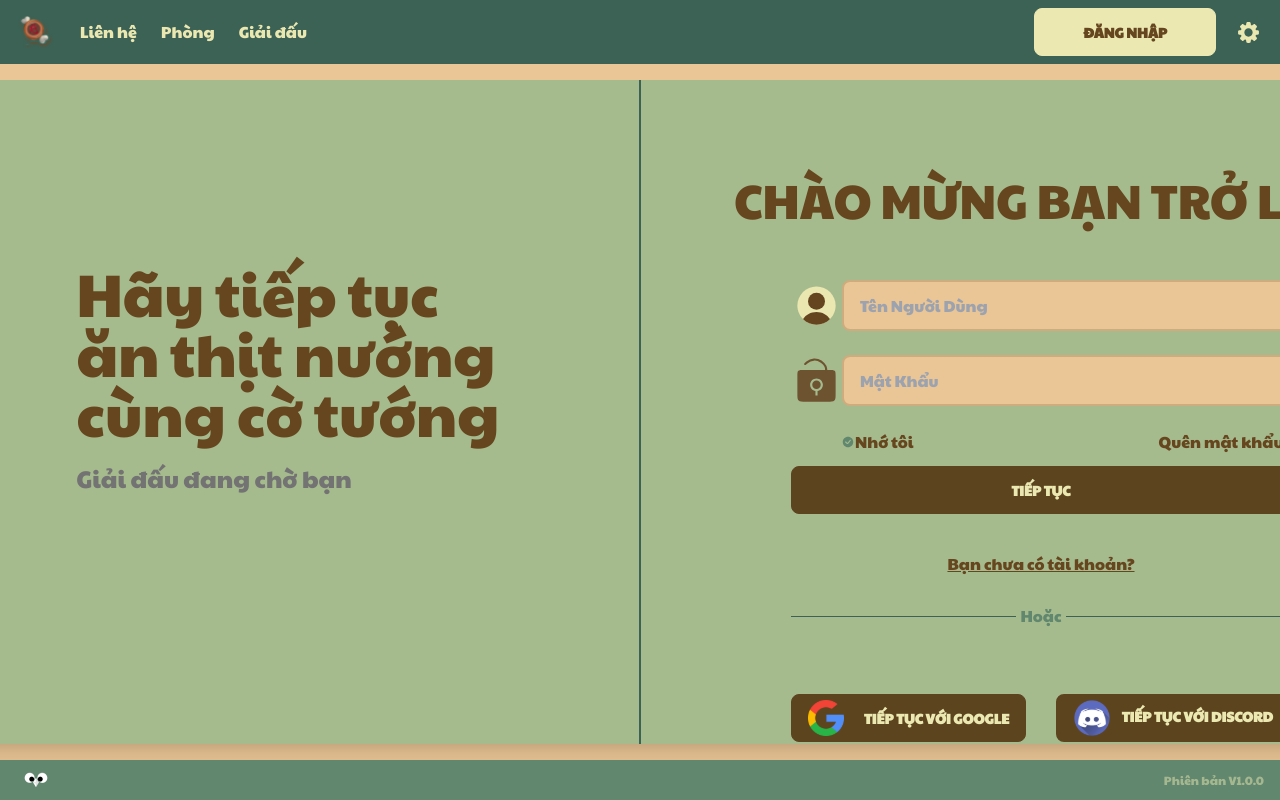
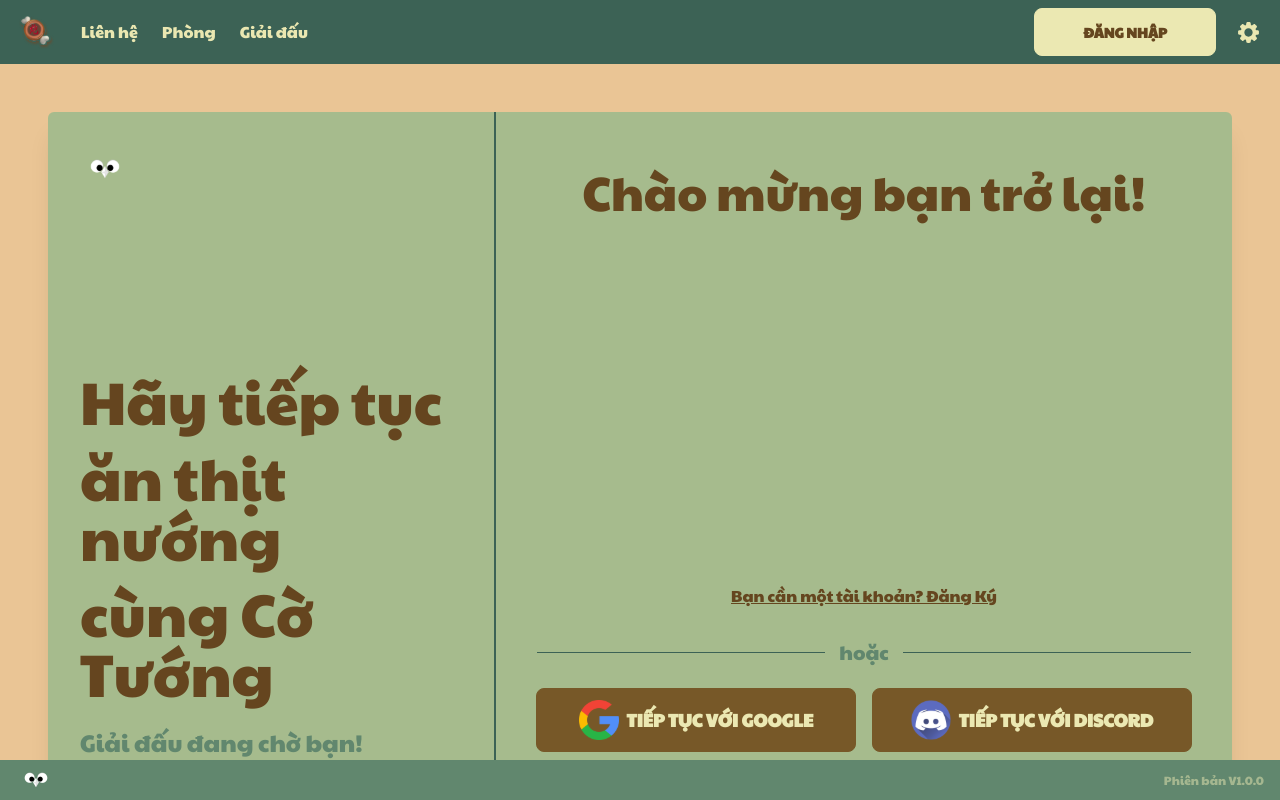
Before and after one commit to Owlvernyte/cotuong-frontend, a Next.js app: page /signin in a window 1280 px wide. Built offline with nearby package versions, Linux system fonts and the light colour scheme.

Commit message:
refactor(auth): create AuthCard and test in signin page

```diff
--- a/app/(basic)/signin/page.tsx
+++ b/app/(basic)/signin/page.tsx
@@ -1,116 +1,127 @@
-'use client'
-import Link from 'next/link'
-import React from 'react'
+"use client"
+import AuthCard from "@/components/auth/AuthCard"
+import Link from "next/link"
+import React from "react"
 
 export default function SignIn() {
-    return (
-        <div className="w-full h-full flex justify-center items-center py-2">
-            <div className="h-full bg-bamboo-200 rounded-md shadow-xl flex">
-                <div className="w-[100px] h-full flex flex-col justify-between">
-                    <div className="w-[51px] h-[51px] ">
-                        <img
-                            className="w-[51px] h-[51px]"
-                            src="/nyte2.svg"
-                            alt="nyte"
-                        />
-                    </div>
-                    <div className="w-[100px] h-[30px] text-center text-orange-200 text-xs font-normal p-[30px]">
-                        cotuong.nyte.tk
-                    </div>
-                </div>
-                <div className="w-[700px] h-full flex flex-col items-center justify-center">
-                    <p className="w-[425px] h-[200px] text-yellow-900 text-6xl font-normal ">
-                        Hãy tiếp tục <br />
-                        ăn thịt nướng <br />
-                        cùng cờ tướng
-                    </p>
-                    <p className="w-[425px] h-[100px] text-neutral-500 text-2xl font-normal self-center ">
-                        Giải đấu đang chờ bạn
-                    </p>
-                </div>
-                <div className="w-[2px] h-full rotate-180 origin-center border-1 bg-[#3c6255] solid"></div>
-                <div className="w-[800px] h-full relative flex  items-center flex-col box-border justify-between">
-                    <h1 className="text-center text-yellow-900 text-5xl font-normal inline-block pt-24 pb-14">
-                        CHÀO MỪNG BẠN TRỞ LẠI!
-                    </h1>
-                    <div className="flex flex-col justify-start w-[500px] grow">
-                        <div className="pb-6 flex justify-start w-full ">
-                            <img
-                                className="w-[51px] h-[51px]"
-                                src="/icons/primary/User_cicrle_duotone.svg"
-                                alt="nyte"
-                            />
-                            <input
-                                type="text"
-                                placeholder="Tên Người Dùng"
-                                className="h-[51px] grow input input-bordered border-solid border-2 border-bamboo-500"
-                            />
-                        </div>
-                        <div className="pb-6 flex justify-center">
-                            <img
-                                className="w-[51px] h-[51px]"
-                                src="/icons/Pass_word.svg"
-                                alt="nyte"
-                            />
-                            <input
-                                type="text"
-                                placeholder="Mật Khẩu"
-                                className="h-[51px] grow input input-bordered w-full  border-solid border-2 border-bamboo-500 "
-                            />
-                        </div>
-                        <div className="w-[500px] flex justify-between pb-[12px] pl-[50px]">
-                            <p className="flex w-[80px]">
-                                <img
-                                    className="w-[14px] h-[16px] self-center"
-                                    src="/icons/check.svg"
-                                    alt="nyte"
-                                />
-                                Nhớ tôi
-                            </p>
-                            <p>Quên mật khẩu?</p>
-                        </div>
-                        <div className="pb-6 mx-auto w-[500px]">
-                            <button className="btn btn-active btn-accent w-full">
-                                Tiếp Tục
-                            </button>
-                        </div>
-                        <div className="w-[500px]">
-                            <div className="text-center py-3.5">
-                                <Link href={`/signup`} className="link">
-                                    {'Bạn chưa có tài khoản?'}
-                                </Link>
-                            </div>
-                            <div className="flex items-center">
-                                <div className="w-[225px] h-[1px] rotate-180 origin-center border-1 bg-[#3c6255] solid"></div>
-                                <p className="w-[50px] text-center py-3.5 text-bamboo-300 inline-block">
-                                    Hoặc
-                                </p>
-                                <div className="w-[225px] h-[1px] rotate-180 origin-center border-1 bg-[#3c6255] solid"></div>
-                            </div>
-                        </div>
+  return (
+    <div className="flex justify-center">
+      <div className="container max-w-screen-2xl p-10">
+        <div id="signin">
+          <AuthCard
+            titles={["Hãy tiếp tục", "ăn thịt nướng", "cùng Cờ Tướng"]}
+            subtitle="Giải đấu đang chờ bạn!"
+            formTitle="Chào mừng bạn trở lại!"
+            formComponent={<></>}
+            extensionLink="/signup"
+            titleLink="Bạn cần một tài khoản? Đăng Ký"
+          />
+        </div>
+      </div>
+    </div>
+    // <div className="w-full h-full flex justify-center items-center py-2">
+    //   <div className="h-full bg-bamboo-200 rounded-md shadow-xl flex">
+    //     <div className="w-[100px] h-full flex flex-col justify-between">
+    //       <div className="w-[51px] h-[51px] ">
+    //         <img className="w-[51px] h-[51px]" src="/nyte2.svg" alt="nyte" />
+    //       </div>
+    //       <div className="w-[100px] h-[30px] text-center text-orange-200 text-xs font-normal p-[30px]">
+    //         cotuong.nyte.tk
+    //       </div>
+    //     </div>
+    //     <div className="w-[700px] h-full flex flex-col items-center justify-center">
+    //       <p className="w-[425px] h-[200px] text-yellow-900 text-6xl font-normal ">
+    //         Hãy tiếp tục <br />
+    //         ăn thịt nướng <br />
+    //         cùng cờ tướng
+    //       </p>
+    //       <p className="w-[425px] h-[100px] text-neutral-500 text-2xl font-normal self-center ">
+    //         Giải đấu đang chờ bạn
+    //       </p>
+    //     </div>
+    //     <div className="w-[2px] h-full rotate-180 origin-center border-1 bg-[#3c6255] solid"></div>
+    //     <div className="w-[800px] h-full relative flex  items-center flex-col box-border justify-between">
+    //       <h1 className="text-center text-yellow-900 text-5xl font-normal inline-block pt-24 pb-14">
+    //         CHÀO MỪNG BẠN TRỞ LẠI!
+    //       </h1>
+    //       <div className="flex flex-col justify-start w-[500px] grow">
+    //         <div className="pb-6 flex justify-start w-full ">
+    //           <img
+    //             className="w-[51px] h-[51px]"
+    //             src="/icons/primary/User_cicrle_duotone.svg"
+    //             alt="nyte"
+    //           />
+    //           <input
+    //             type="text"
+    //             placeholder="Tên Người Dùng"
+    //             className="h-[51px] grow input input-bordered border-solid border-2 border-bamboo-500"
+    //           />
+    //         </div>
+    //         <div className="pb-6 flex justify-center">
+    //           <img
+    //             className="w-[51px] h-[51px]"
+    //             src="/icons/Pass_word.svg"
+    //             alt="nyte"
+    //           />
+    //           <input
+    //             type="text"
+    //             placeholder="Mật Khẩu"
+    //             className="h-[51px] grow input input-bordered w-full  border-solid border-2 border-bamboo-500 "
+    //           />
+    //         </div>
+    //         <div className="w-[500px] flex justify-between pb-[12px] pl-[50px]">
+    //           <p className="flex w-[80px]">
+    //             <img
+    //               className="w-[14px] h-[16px] self-center"
+    //               src="/icons/check.svg"
+    //               alt="nyte"
+    //             />
+    //             Nhớ tôi
+    //           </p>
+    //           <p>Quên mật khẩu?</p>
+    //         </div>
+    //         <div className="pb-6 mx-auto w-[500px]">
+    //           <button className="btn btn-active btn-accent w-full">
+    //             Tiếp Tục
+    //           </button>
+    //         </div>
+    //         <div className="w-[500px]">
+    //           <div className="text-center py-3.5">
+    //             <Link href={`/signup`} className="link">
+    //               {"Bạn chưa có tài khoản?"}
+    //             </Link>
+    //           </div>
+    //           <div className="flex items-center">
+    //             <div className="w-[225px] h-[1px] rotate-180 origin-center border-1 bg-[#3c6255] solid"></div>
+    //             <p className="w-[50px] text-center py-3.5 text-bamboo-300 inline-block">
+    //               Hoặc
+    //             </p>
+    //             <div className="w-[225px] h-[1px] rotate-180 origin-center border-1 bg-[#3c6255] solid"></div>
+    //           </div>
+    //         </div>
 
-                        <div className="h-[100px] w-[500px] flex items-end justify-between">
-                            <button className="btn btn-active btn-accent">
-                                <img
-                                    className="w-[48px] h-[40px] pr-3"
-                                    src="/google.svg"
-                                    alt="nyte"
-                                />
-                                Tiếp tục với Google
-                            </button>
+    //         <div className="h-[100px] w-[500px] flex items-end justify-between">
+    //           <button className="btn btn-active btn-accent">
+    //             <img
+    //               className="w-[48px] h-[40px] pr-3"
+    //               src="/google.svg"
+    //               alt="nyte"
+    //             />
+    //             Tiếp tục với Google
+    //           </button>
 
-                            <button className="btn btn-active btn-accent border-solid border-2 border-bamboo-500 inline-block">
-                                <img
-                                    className="w-[48px] h-[40px] inline-block pr-3"
-                                    src="/discord.svg"
-                                    alt="nyte"
-                                />
-                                Tiếp tục với Discord
-                            </button>
-                        </div>
-                    </div>
-                </div>
-            </div>
-        </div>
-    )
+    //           <button className="btn btn-active btn-accent border-solid border-2 border-bamboo-500 inline-block">
+    //             <img
+    //               className="w-[48px] h-[40px] inline-block pr-3"
+    //               src="/discord.svg"
+    //               alt="nyte"
+    //             />
+    //             Tiếp tục với Discord
+    //           </button>
+    //         </div>
+    //       </div>
+    //     </div>
+    //   </div>
+    // </div>
+  )
 }
--- /dev/null
+++ b/components/auth/AuthCard.tsx
@@ -0,0 +1,96 @@
+"use client"
+
+import React from "react"
+import Image from "next/image"
+import Link from "next/link"
+
+interface AuthCardProps {
+  titles: string[]
+  subtitle: string
+  formTitle: string
+  formComponent: React.ReactNode
+  extensionLink: string
+  titleLink: string
+}
+
+const AuthCard: React.FC<AuthCardProps> = ({
+  titles,
+  subtitle,
+  formTitle,
+  formComponent,
+  extensionLink,
+  titleLink,
+}) => {
+  return (
+    <div className="card md:card-side bg-bamboo-200 rounded-md shadow-xl">
+      <div className="card-body w-full md:border-r-bamboo-400 md:border-r-2">
+        <div className="card-title">
+          <Image src="/nyte2.svg" alt="Nyte Logo" width={50} height={50} />
+        </div>
+
+        <div className="w-full py-40 h-full flex flex-col justify-center items-center">
+          <div className="flex flex-col">
+            {titles.map((t) => (
+              <p key={t} className="text-dirt-400 text-6xl py-2">
+                {t}
+              </p>
+            ))}
+            <p className="text-bamboo-300 text-2xl py-4">{subtitle}</p>
+          </div>
+        </div>
+
+        <div className="card-actions justify-start">
+          <Link href={"https://cotuong.nyte.tk/"} className="text-bamboo-100">
+            cotuong.nyte.tk
+          </Link>
+        </div>
+      </div>
+
+      <div className="card-body w-full">
+        <div className="text-5xl text-center my-6">{formTitle}</div>
+
+        <div className="py-40">{formComponent}</div>
+
+        <div className="text-center py-2">
+          <Link href={extensionLink} className="link">
+            {titleLink}
+          </Link>
+        </div>
+        <div className="card-actions justify-center">
+          <div>
+            <div className="flex items-center">
+              <div className="w-72 h-[1px] border-1 bg-bamboo-400 solid"></div>
+              <p className="text-center p-3.5 text-bamboo-300 text-xl inline-block">
+                hoặc
+              </p>
+              <div className="w-72 h-[1px] border-1 bg-bamboo-400 solid"></div>
+            </div>
+          </div>
+          <div className="flex flex-row">
+            <button className="w-80 mx-2 btn btn-lg btn-accent">
+              <Image
+                src="/google.svg"
+                alt="Google Logo"
+                width={40}
+                height={40}
+              />
+              Tiếp tục với Google
+            </button>
+
+            <button className="w-80 mx-2 btn btn-lg btn-accent">
+              <Image
+                src="/discord.svg"
+                alt="Discord Logo"
+                width={40}
+                height={40}
+              />
+              Tiếp tục với Discord
+            </button>
+          </div>
+        </div>
+      </div>
+    </div>
+  )
+}
+
+export default AuthCard
--- a/components/layouts/Header.tsx
+++ b/components/layouts/Header.tsx
@@ -12,6 +12,7 @@ function Header() {
             alt="Logo Thit Nuong"
             width={40}
             height={40}
+            style={{ width: "auto", height: "auto" }}
           />
         </Link>
         <Link className="text-bamboo-100 hover:underline" href={"/contact"}>
```
Also changed, not shown: components/leaderboard/personal-achievements/CardTitle.tsx (+15 -12 lines).
